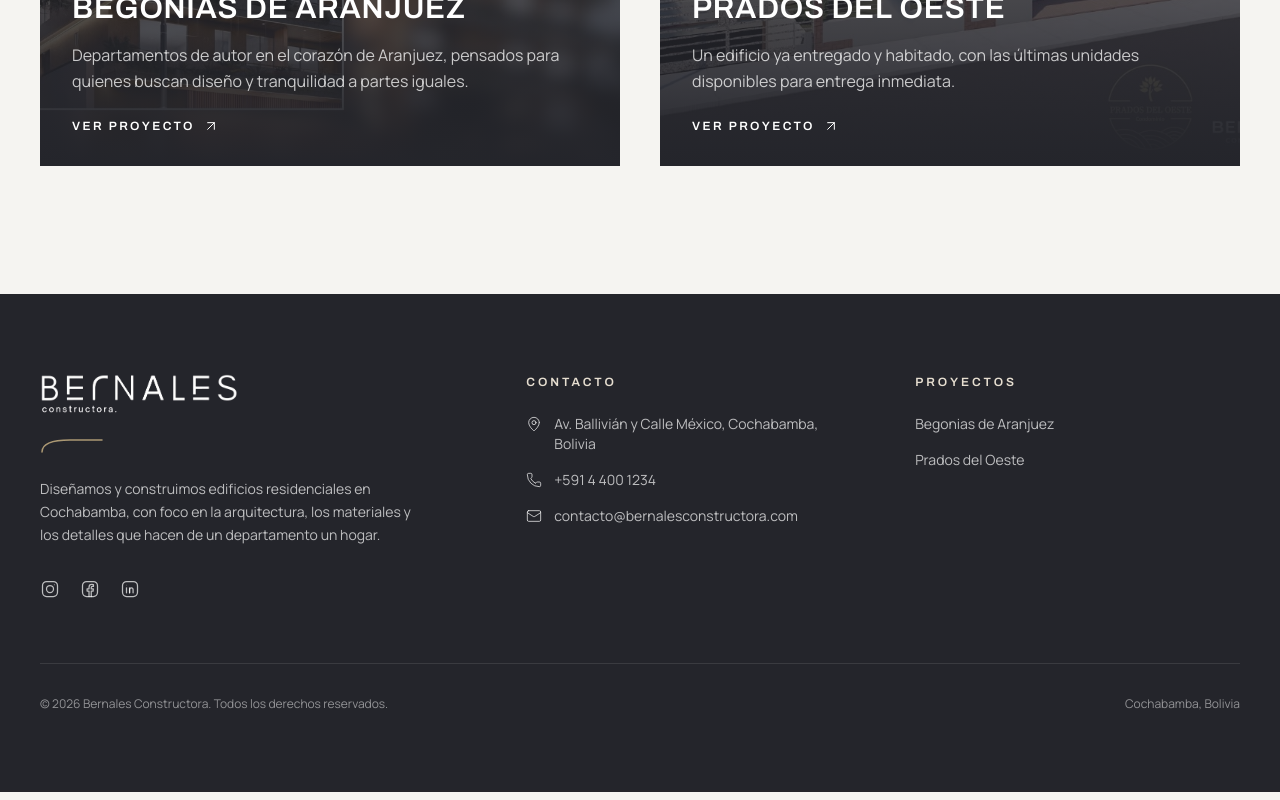
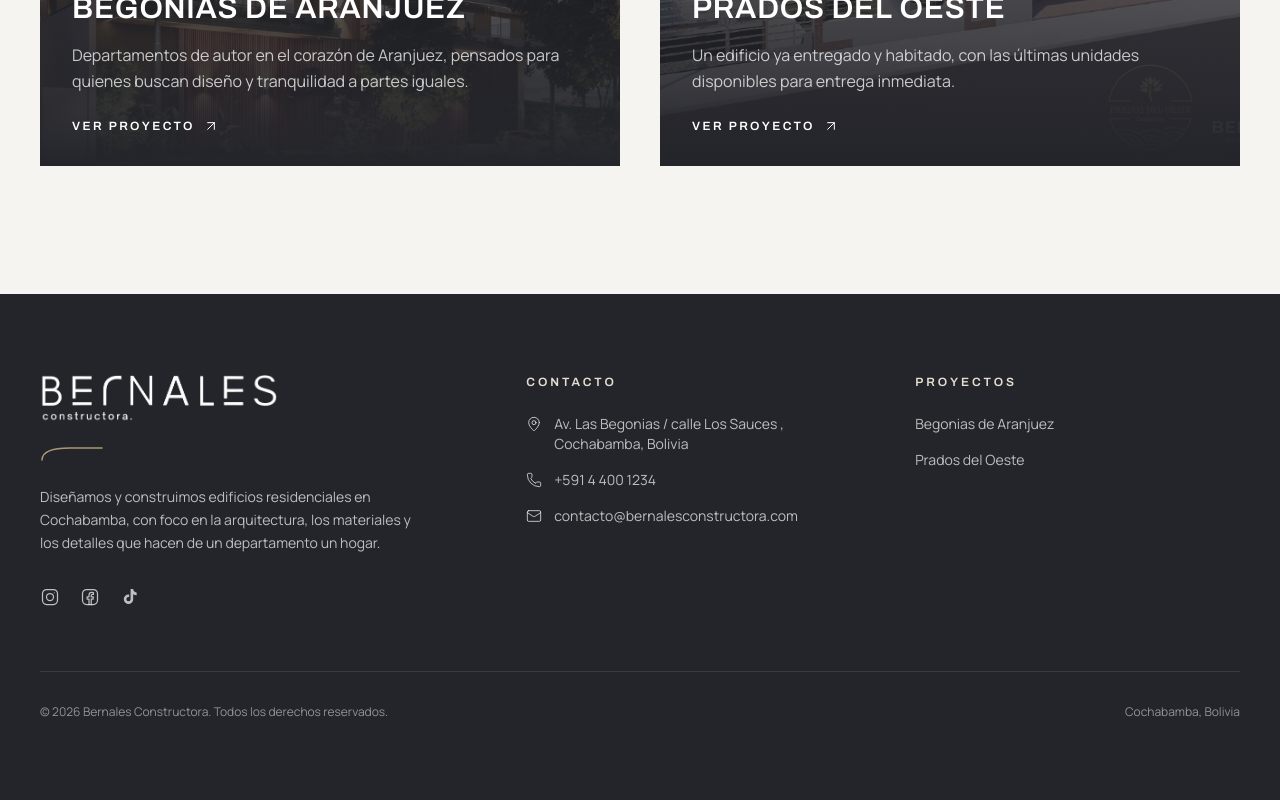
Before and after one commit to christian-ledezma/constructora-demo, a Next.js app in the folder frontend/: page / in a window 1280 px wide. Shown: the part 1763-2563 px from the top of the page. Built offline with nearby package versions, Linux system fonts and the light colour scheme.

Commit message:
fix: data

```diff
--- a/frontend/src/components/layout/Footer.tsx
+++ b/frontend/src/components/layout/Footer.tsx
@@ -5,13 +5,13 @@ import Logo from "@/components/ui/Logo";
 import {
   InstagramIcon,
   FacebookIcon,
-  LinkedinIcon,
+  TikTokIcon,
 } from "@/components/ui/SocialIcons";
 
 const socials = [
   { href: "https://instagram.com", label: "Instagram", icon: InstagramIcon },
   { href: "https://facebook.com", label: "Facebook", icon: FacebookIcon },
-  { href: "https://linkedin.com", label: "LinkedIn", icon: LinkedinIcon },
+  { href: "https://tiktok.com", label: "LinkedIn", icon: TikTokIcon },
 ];
 
 export default function Footer() {
@@ -22,7 +22,7 @@ export default function Footer() {
       <div className="mx-auto max-w-7xl px-6 py-20 lg:px-10">
         <div className="grid gap-16 md:grid-cols-[1.3fr_1fr_1fr]">
           <div>
-            <Logo className="h-10 w-auto" />
+            <Logo className="h-12 w-auto" />
             <ArcDivider tone="stone" className="my-6" />
             <p className="max-w-sm text-sm leading-relaxed text-white/70">
               Diseñamos y construimos edificios residenciales en Cochabamba,
@@ -52,7 +52,7 @@ export default function Footer() {
             <ul className="mt-6 space-y-4 text-sm text-white/70">
               <li className="flex items-start gap-3">
                 <MapPin className="mt-0.5 h-4 w-4 shrink-0" strokeWidth={1.5} />
-                Av. Ballivián y Calle México, Cochabamba, Bolivia
+                Av. Las Begonias / calle Los Sauces , Cochabamba, Bolivia
               </li>
               <li className="flex items-center gap-3">
                 <Phone className="h-4 w-4 shrink-0" strokeWidth={1.5} />
--- a/frontend/src/components/layout/Header.tsx
+++ b/frontend/src/components/layout/Header.tsx
@@ -42,7 +42,7 @@ export default function Header() {
     >
       <div className="mx-auto flex max-w-7xl items-center justify-between px-6 lg:px-10">
         <Link href="/" aria-label="Bernales Constructora — inicio">
-          <Logo className="h-9 w-auto sm:h-12" />
+          <Logo className="h-9 w-auto sm:h-11" />
         </Link>
 
         <nav className="hidden items-center gap-10 md:flex">
--- a/frontend/src/components/ui/SocialIcons.tsx
+++ b/frontend/src/components/ui/SocialIcons.tsx
@@ -30,14 +30,14 @@ export function FacebookIcon(props: IconProps) {
   );
 }
 
-export function LinkedinIcon(props: IconProps) {
+export function TikTokIcon(props: IconProps) {
   return (
-    <svg {...base} {...props}>
-      <rect x="3" y="3" width="18" height="18" rx="5" />
-      <line x1="7.8" y1="10.5" x2="7.8" y2="16.5" />
-      <circle cx="7.8" cy="7.3" r="0.4" fill="currentColor" stroke="none" />
-      <path d="M11.5 16.5v-3.6c0-1.3.9-2.4 2.2-2.4s2 .9 2 2.4v3.6" />
-      <line x1="11.5" y1="10.5" x2="11.5" y2="16.5" />
+    <svg
+      viewBox="0 0 24 24"
+      fill="currentColor"
+      {...props}
+    >
+      <path d="M19.59 6.69a4.83 4.83 0 0 1-3.77-4.28h-3.12v12.2a2.53 2.53 0 1 1-2.53-2.53c.28 0 .55.04.8.13V9.05a5.65 5.65 0 0 0-.8-.06A5.66 5.66 0 1 0 15.82 14V8.68a7.92 7.92 0 0 0 4.18 1.19V6.69h-.41z" />
     </svg>
   );
 }
```
Also changed, not shown: frontend/public/images/begonias-1.jpg.
